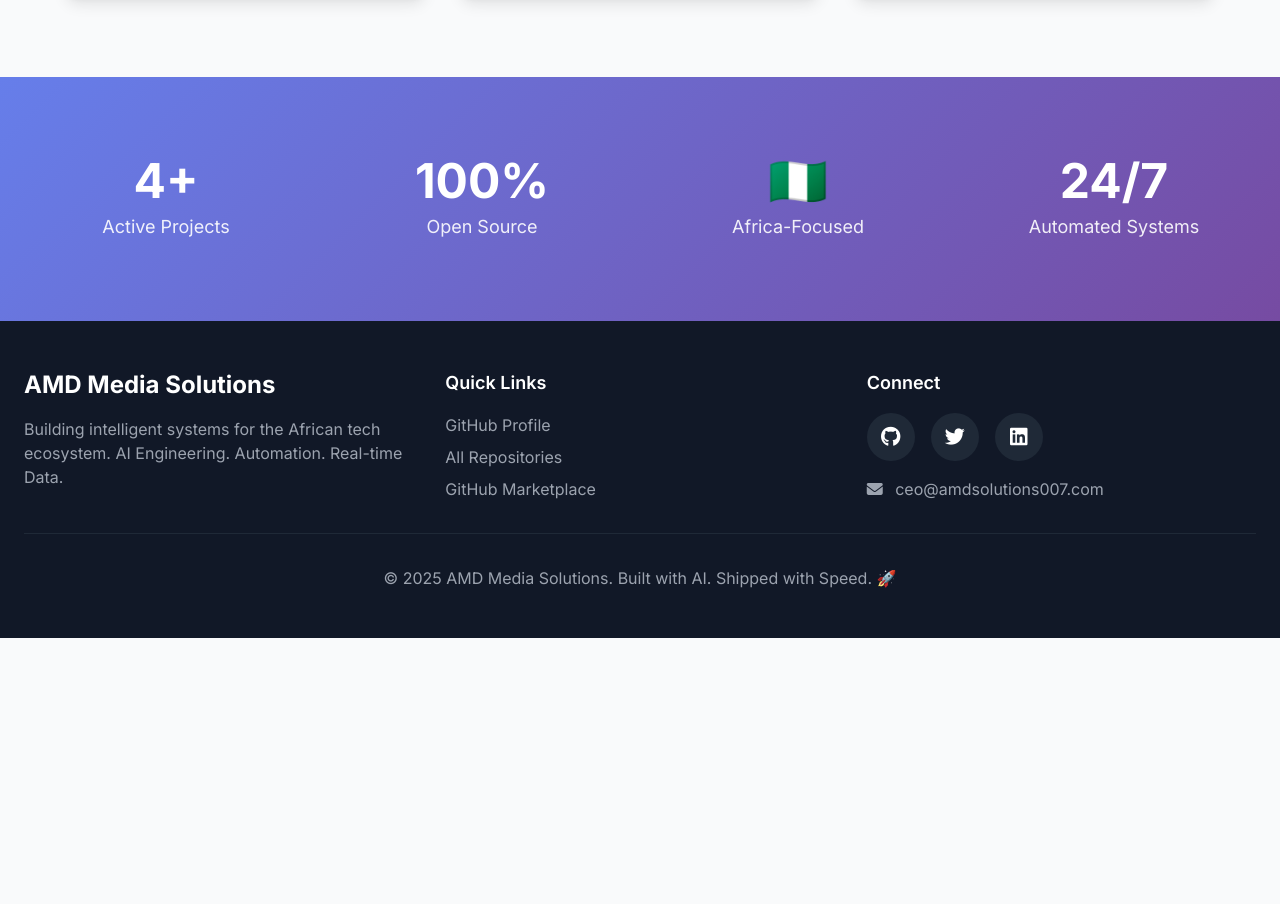
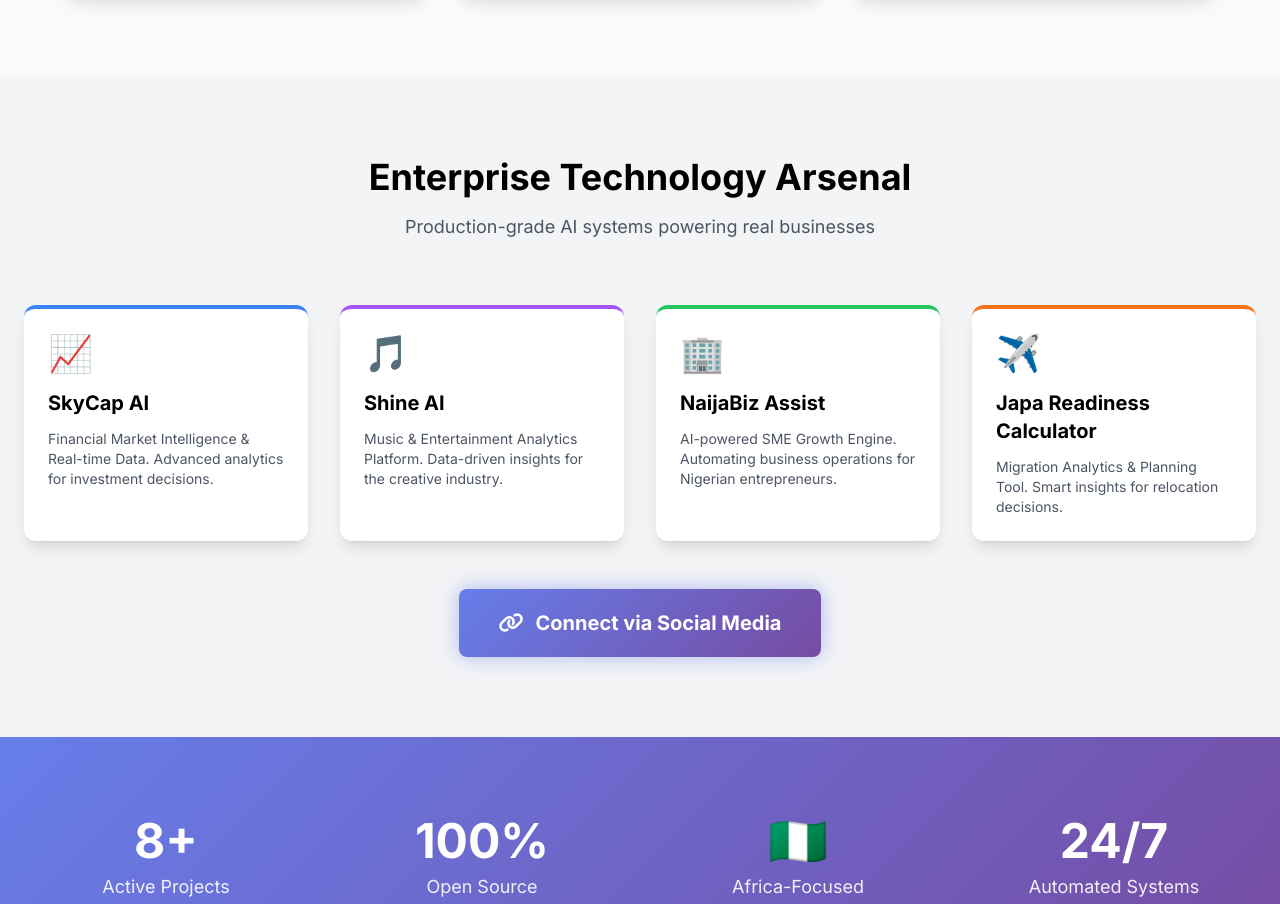
Before and after one commit to amdsolutions007/amdsolutions007.github.io, a plain HTML site: page index.html in a window 1280 px wide. Shown: the part 1287-2191 px from the top of the page. Before the commit the page ends 1925 px from the top, so only its background shows below. Drawn offline with nearby package versions, Linux system fonts and the light colour scheme.

Commit message:
Enterprise Arsenal Integration: Added 4 production systems + primary CTA

```diff
--- a/index.html
+++ b/index.html
@@ -160,12 +160,67 @@
         </div>
     </section>
 
+    <!-- Enterprise Technology Arsenal -->
+    <section class="bg-gray-100 py-20">
+        <div class="container mx-auto px-6">
+            <div class="text-center mb-16">
+                <h2 class="text-4xl font-bold mb-4">Enterprise Technology Arsenal</h2>
+                <p class="text-gray-600 text-lg">Production-grade AI systems powering real businesses</p>
+            </div>
+
+            <div class="grid md:grid-cols-2 lg:grid-cols-4 gap-8 max-w-7xl mx-auto">
+                <!-- SkyCap AI -->
+                <div class="bg-white rounded-xl shadow-lg p-6 card-hover border-t-4 border-blue-500">
+                    <div class="text-4xl mb-4">📈</div>
+                    <h3 class="text-xl font-bold mb-3">SkyCap AI</h3>
+                    <p class="text-gray-600 text-sm">
+                        Financial Market Intelligence & Real-time Data. Advanced analytics for investment decisions.
+                    </p>
+                </div>
+
+                <!-- Shine AI -->
+                <div class="bg-white rounded-xl shadow-lg p-6 card-hover border-t-4 border-purple-500">
+                    <div class="text-4xl mb-4">🎵</div>
+                    <h3 class="text-xl font-bold mb-3">Shine AI</h3>
+                    <p class="text-gray-600 text-sm">
+                        Music & Entertainment Analytics Platform. Data-driven insights for the creative industry.
+                    </p>
+                </div>
+
+                <!-- NaijaBiz Assist -->
+                <div class="bg-white rounded-xl shadow-lg p-6 card-hover border-t-4 border-green-500">
+                    <div class="text-4xl mb-4">🏢</div>
+                    <h3 class="text-xl font-bold mb-3">NaijaBiz Assist</h3>
+                    <p class="text-gray-600 text-sm">
+                        AI-powered SME Growth Engine. Automating business operations for Nigerian entrepreneurs.
+                    </p>
+                </div>
+
+                <!-- Japa Readiness Calculator -->
+                <div class="bg-white rounded-xl shadow-lg p-6 card-hover border-t-4 border-orange-500">
+                    <div class="text-4xl mb-4">✈️</div>
+                    <h3 class="text-xl font-bold mb-3">Japa Readiness Calculator</h3>
+                    <p class="text-gray-600 text-sm">
+                        Migration Analytics & Planning Tool. Smart insights for relocation decisions.
+                    </p>
+                </div>
+            </div>
+
+            <div class="text-center mt-12">
+                <a href="https://www.amdsolutions007.com/links" target="_blank"
+                   class="inline-block px-10 py-5 gradient-bg text-white text-xl font-bold rounded-lg glow hover:opacity-90 transition">
+                    <i class="fas fa-link mr-3"></i>Connect via Social Media
+                </a>
+            </div>
+        </div>
+    </section>
+
     <!-- Stats Section -->
     <section class="gradient-bg text-white py-20">
         <div class="container mx-auto px-6">
             <div class="grid md:grid-cols-4 gap-8 text-center">
                 <div>
-                    <div class="text-5xl font-bold mb-2">4+</div>
+                    <div class="text-5xl font-bold mb-2">8+</div>
                     <div class="text-lg opacity-90">Active Projects</div>
                 </div>
                 <div>
@@ -223,6 +278,10 @@
                         <i class="fas fa-envelope mr-2"></i>
                         ceo@amdsolutions007.com
                     </p>
+                    <a href="https://www.amdsolutions007.com/links" target="_blank"
+                       class="inline-block mt-6 px-6 py-3 bg-purple-600 text-white font-semibold rounded-lg hover:bg-purple-700 transition">
+                        <i class="fas fa-link mr-2"></i>All Links
+                    </a>
                 </div>
             </div>
             <div class="border-t border-gray-800 pt-8 text-center text-gray-400">
```
